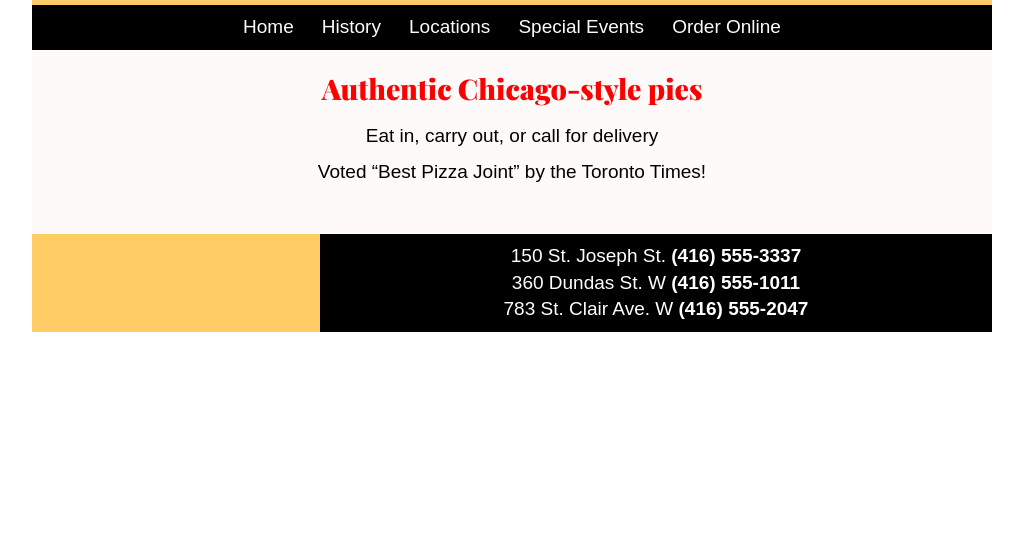
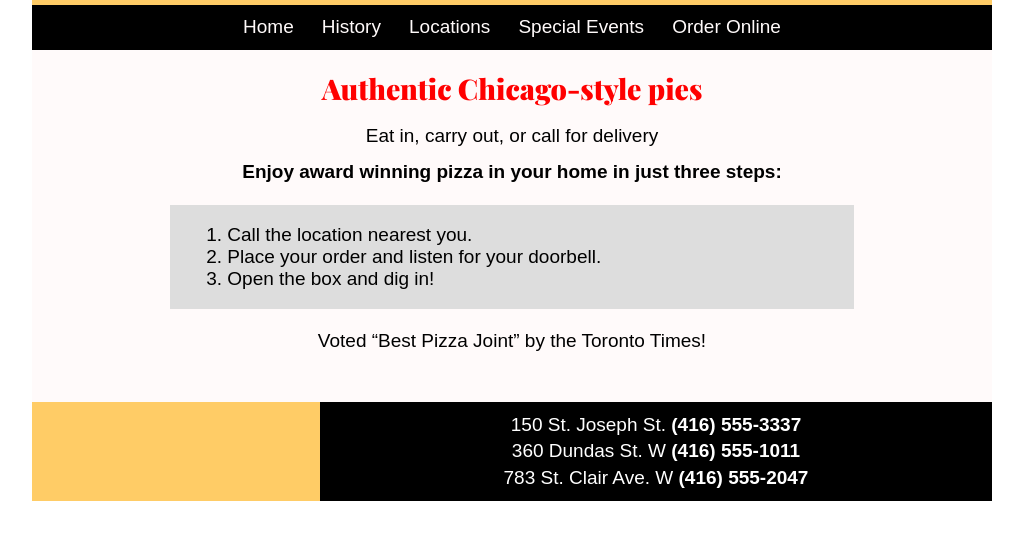
Before and after one commit to Vyathan/UnitHSkillsReview, a plain HTML site: page index.html in a window 1280 px wide. Shown: the part 66-606 px from the top of the page, without its empty margins (128-1151 px from the left). Drawn offline with nearby package versions, Linux system fonts and the light colour scheme.

Commit message:
Ordered List

```diff
--- a/index.html
+++ b/index.html
@@ -36,6 +36,12 @@
          <article>
             <p id="contentstart">Authentic Chicago-style pies</p>
             <p>Eat in, carry out, or call for delivery</p>
+            <p class="accent">Enjoy award winning pizza in your home in just three steps:</p>
+            <ol>
+               <li>Call the location nearest you.</li>
+               <li>Place your order and listen for your doorbell.</li>
+               <li>Open the box and dig in!</li>
+            </ol>
             <p>Voted &ldquo;Best Pizza Joint&rdquo; by the <span class="title">Toronto Times</span>!</p>
          </article>
          <footer>
--- a/styles.css
+++ b/styles.css
@@ -12,7 +12,7 @@ html {
    font-size: 19px;
 }
 a, article, body, div, figcaption, figure, footer, header, h1,
-h2, h3, img, nav, p {
+h2, h3, img, nav, p, ol, li {
    border: 0;
    padding: 0;
    margin: 0;
@@ -21,6 +21,9 @@ img {
    max-width: 100%;
    height: auto;
    width: auto;
+}
+ol {
+   list-style-type: none;
 }
 
 /* body and container */
@@ -164,6 +167,18 @@ article div.contrastbox p {
    text-align: center;
 }
 
+/* main content lists */
+article  ol {
+   width: 70%;
+   margin: 1em auto;
+   padding: 1em;
+   text-align: left;
+   list-style-type: decimal;
+   background-color: #ddd;
+}
+article ol li {
+   margin-left: 2em;
+}
 
 /* footer section */
 footer {
```
